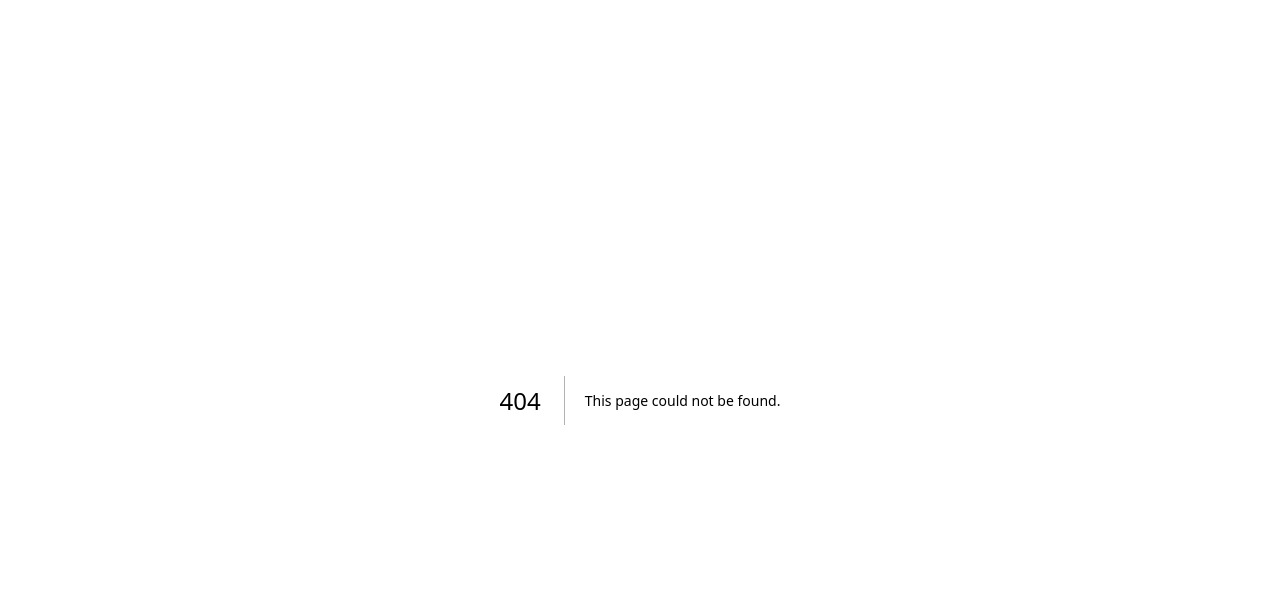
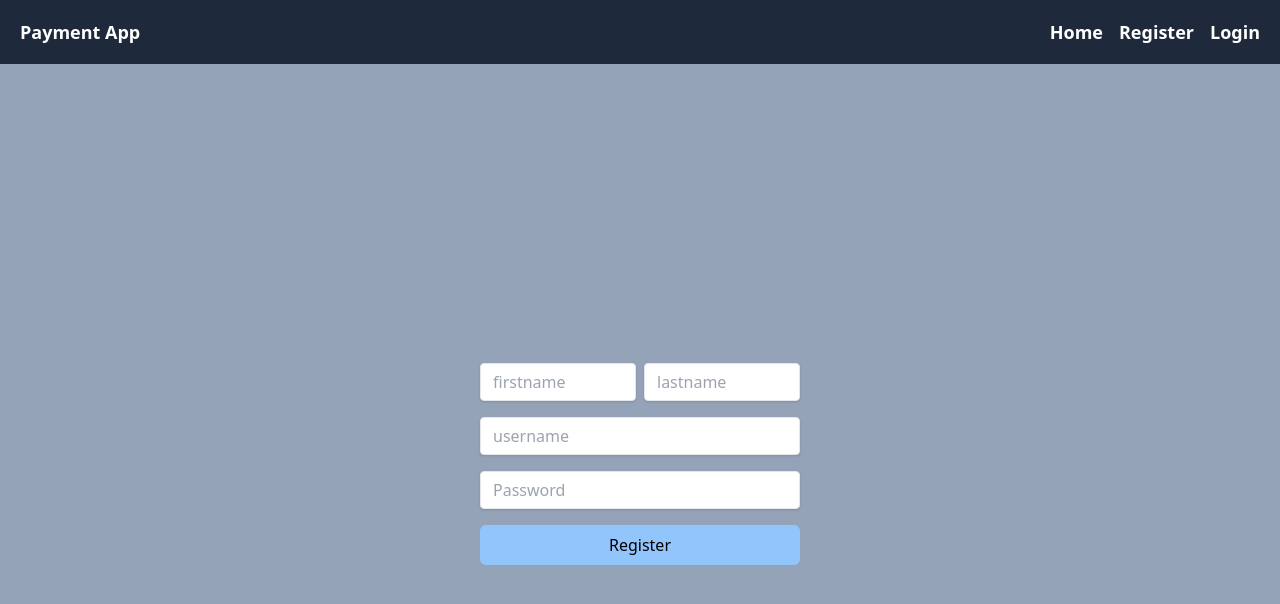
Before and after one commit to DonAttai/payment-app, a Next.js app: page /register in a window 1280 px wide. Before the commit this address had no page. Shown: the top 604 px of the page. Built offline with nearby package versions, Linux system fonts and the light colour scheme.

Commit message:
added login and register form

```diff
--- /dev/null
+++ b/app/Header.tsx
@@ -0,0 +1,21 @@
+import Link from "next/link";
+const Header = () => {
+  return (
+    <header className="bg-slate-800 text-white font-bold text-lg flex items-center justify-between px-5 h-16">
+      <div>Payment App</div>
+      <ul className="flex gap-4 ">
+        <li>
+          <Link href="/">Home</Link>
+        </li>
+        <li>
+          <Link href="/register">Register</Link>
+        </li>
+        <li>
+          <Link href="/login">Login</Link>
+        </li>
+      </ul>
+    </header>
+  );
+};
+
+export default Header;
--- a/app/head.tsx
+++ b/app/head.tsx
@@ -1,9 +1,9 @@
 export default function Head() {
   return (
     <>
-      <title></title>
+      <title>Payment App</title>
       <meta content="width=device-width, initial-scale=1" name="viewport" />
       <link rel="icon" href="/favicon.ico" />
     </>
-  )
+  );
 }
--- a/app/layout.tsx
+++ b/app/layout.tsx
@@ -1,4 +1,6 @@
 import "../styles/globals.css";
+// import Head from "./head";
+import Header from "./Header";
 
 export default function RootLayout({
   children,
@@ -8,7 +10,10 @@ export default function RootLayout({
   return (
     <html>
       <head />
-      <body>{children}</body>
+      <body className="bg-slate-400">
+        <Header />
+        {children}
+      </body>
     </html>
   );
 }
--- /dev/null
+++ b/app/login/page.tsx
@@ -0,0 +1,27 @@
+"use client";
+const page = () => {
+  return (
+    <div className="w-full flex items-center justify-center h-screen ">
+      <form className="mx-auto w-5/6 md:w-1/4">
+        <div className="mb-4">
+          <input
+            className="shadow appearance-none border rounded w-full py-2 px-3 text-gray-700 leading-tight focus:outline-none focus:shadow-outline"
+            type="text"
+            placeholder="username"
+          />
+        </div>
+        <div className="mb-4">
+          <input
+            className="shadow appearance-none border rounded w-full py-2 px-3 text-gray-700 leading-tight focus:outline-none focus:shadow-outline"
+            type="password"
+            placeholder="Password"
+            autoComplete="new-password"
+          />
+        </div>
+        <button className="bg-blue-300 w-full py-2 rounded-md">Login</button>
+      </form>
+    </div>
+  );
+};
+
+export default page;
--- /dev/null
+++ b/app/register/page.tsx
@@ -0,0 +1,39 @@
+"use client";
+const page = () => {
+  return (
+    <div className=" flex items-center justify-center h-screen ">
+      <form className="mx-auto w-5/6 md:w-1/4">
+        <div className="mb-4 flex space-x-2">
+          <input
+            className="shadow appearance-none border rounded w-full py-2 px-3 text-gray-700 leading-tight focus:outline-none focus:shadow-outline"
+            type="text"
+            placeholder="firstname"
+          />
+          <input
+            className="shadow appearance-none border rounded w-full py-2 px-3 text-gray-700 leading-tight focus:outline-none focus:shadow-outline"
+            type="text"
+            placeholder="lastname"
+          />
+        </div>
+        <div className="mb-4">
+          <input
+            className="shadow appearance-none border rounded w-full py-2 px-3 text-gray-700 leading-tight focus:outline-none focus:shadow-outline"
+            type="text"
+            placeholder="username"
+          />
+        </div>
+        <div className="mb-4">
+          <input
+            className="shadow appearance-none border rounded w-full py-2 px-3 text-gray-700 leading-tight focus:outline-none focus:shadow-outline"
+            type="password"
+            placeholder="Password"
+            autoComplete="new-password"
+          />
+        </div>
+        <button className="bg-blue-300 w-full py-2 rounded-md">Register</button>
+      </form>
+    </div>
+  );
+};
+
+export default page;
```
